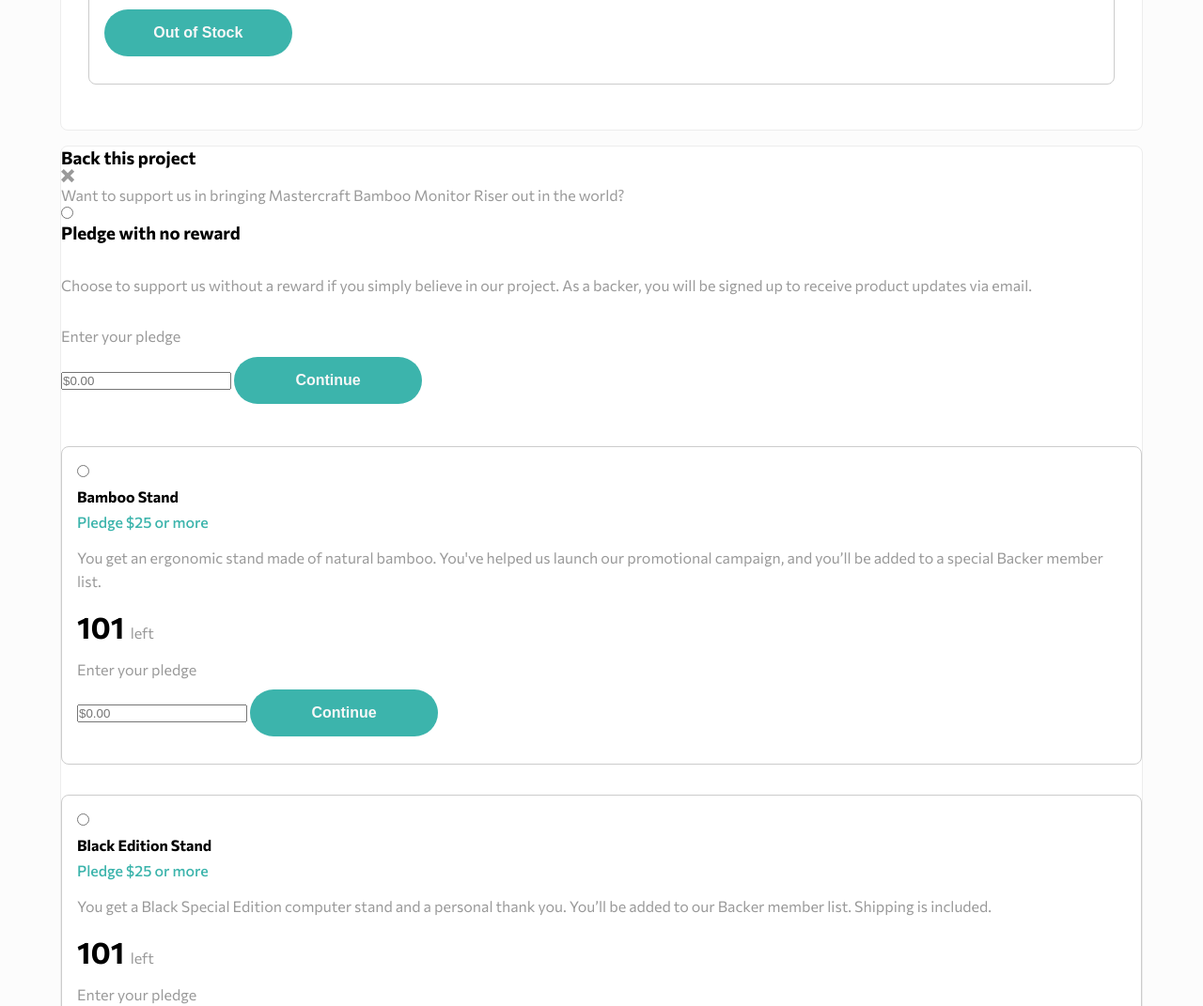
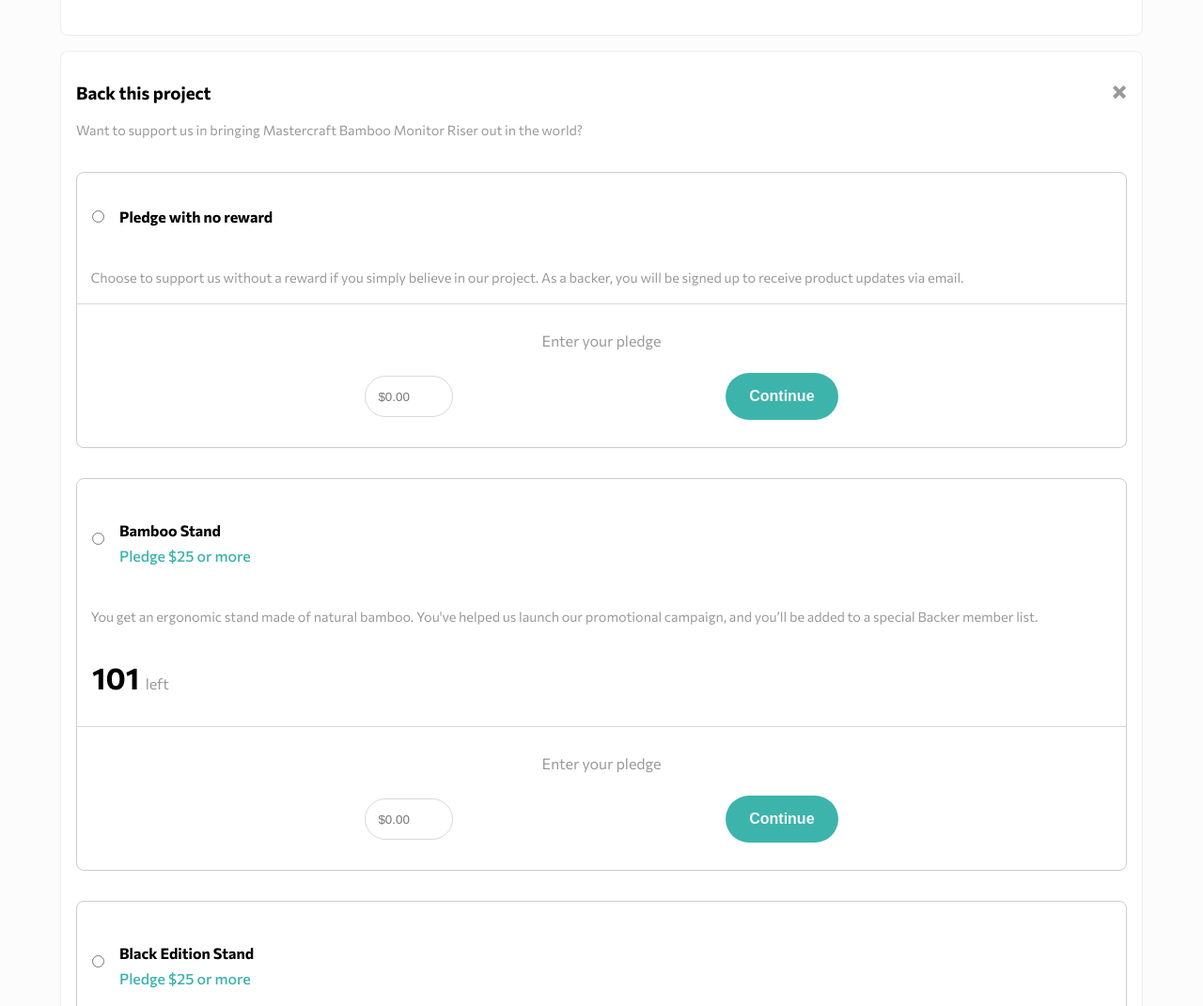
Before and after one commit to Lemano15/crowdFunding-Product-Page, a plain HTML site: page crowdfunding-product-page-main/index.html in a window 1280 px wide. Shown: the part 2040-3111 px from the top of the page at 94% size. Drawn offline with Linux system fonts and the light colour scheme.

Commit message:
mobile CSS excluding radio Inputs

```diff
--- a/crowdfunding-product-page-main/index.html
+++ b/crowdfunding-product-page-main/index.html
@@ -111,22 +111,27 @@
       </article>
     </section>
 
-    <section>
+    <section id="rewardSelections">
+      <div class="container">
         <h3>Back this project</h3>
         <img src="images/icon-close-modal.svg" alt="close button"/>
-      <p>Want to support us in bringing Mastercraft Bamboo Monitor Riser out in the world?</p>
+      </div>
+      <p class="paragraph selectionsSubtitle">Want to support us in bringing Mastercraft Bamboo Monitor Riser out in the world?</p>
 
-      <article class="supportOption">
-        <div class="supportSelector">
+      <article class="rewardOption rewardComponent">
+        <div class="rewardSelector">
+          <div class="selectorContainer">
             <input type="radio" class="supportInput">
-          <h3 class="supportTitle">Pledge with no reward</h3>
+            <span class="inputDot"></span>
           </div>
-        <p class="supportDescription paragraph">Choose to support us without a reward if you simply believe in our project. As a backer,
+          <h4 class="rewardTitle rewardTitleContainer">Pledge with no reward</h4>
+        </div>
+        <p class="rewardDescription paragraph">Choose to support us without a reward if you simply believe in our project. As a backer,
           you will be signed up to receive product updates via email.</p>
-        <div class="supportSelected">
-          <p class="supportSelected--message">Enter your pledge</p>
+        <div class="rewardSelected">
+          <p class="rewardSelected--message">Enter your pledge</p>
           <form class="donationForm">
-            <input type="input" placeholder="$0.00">
+            <input type="input" class="donationAmount" placeholder="$0.00">
             <button type="submit" class="submitPriceBttn rewardBttn">Continue</button>
           </form>
         </div>
@@ -135,7 +140,10 @@
       <article class="rewardComponent">
         <div>
           <div class="rewardSelector">
+            <div class="selectorContainer">
               <input type="radio" class="supportInput">
+              <span class="inputDot"></span>
+            </div>
             <div class="rewardTitleContainer">
               <h4 class="rewardTitle">Bamboo Stand</h4>
               <h4 class="rewardSubtitle">Pledge $25 or more</h4>
@@ -150,7 +158,7 @@
         <div class="rewardSelected">
           <p class="rewardSelected--message">Enter your pledge</p>
           <form class="donationForm">
-            <input type="input" placeholder="$0.00">
+            <input type="input" class="donationAmount" placeholder="$0.00">
             <button type="submit" class="bambooBttn rewardBttn">Continue</button>
           </form>
         </div>
@@ -159,7 +167,10 @@
       <article class="rewardComponent">
         <div>
           <div class="rewardSelector">
+            <div class="selectorContainer">
               <input type="radio" class="supportInput">
+              <span class="inputDot"></span>
+            </div>
             <div class="rewardTitleContainer">
               <h4 class="rewardTitle">Black Edition Stand</h4>
               <h4 class="rewardSubtitle">Pledge $25 or more</h4>
@@ -172,7 +183,7 @@
         <div class="rewardSelected">
           <p class="rewardSelected--message">Enter your pledge</p>
           <form class="donationForm">
-            <input type="input" placeholder="$0.00">
+            <input type="input" class="donationAmount" placeholder="$0.00">
             <button class="blackBttn rewardBttn">continue</button>
           </form>
         </div>
@@ -181,7 +192,10 @@
       <article class="rewardComponent">
         <div>
           <div class="rewardSelector">
+            <div class="selectorContainer">
               <input type="radio" class="supportInput">
+              <span class="inputDot"></span>
+            </div>
             <div class="rewardTitleContainer">
               <h4 class="rewardTitle">Mahogany Special Edition</h4>
               <h4 class="rewardSubtitle">Pledge $200 or more</h4>
@@ -195,7 +209,7 @@
         <div class="rewardSelected">
           <p class="rewardSelected--message">Enter your pledge</p>
           <form class="donationForm">
-            <input type="input" placeholder="$0.00">
+            <input type="input" class="donationAmount" placeholder="$0.00">
             <button class="bambooBttn rewardBttn">Continue</button>
           </form>
         </div>
@@ -203,12 +217,11 @@
     </section>
 
     <section id="donationCompletedPage">
-      <img src="images/icon-check.svg">
+      <img class="checkMark" src="images/icon-check.svg">
       <h2 class="thanksTitle">Thanks for your support!</h2>
       <p class="thanksMessage">
         Your pledge brings us one step closer to sharing Mastercraft Bamboo Monitor Riser worldwide. You will get
         an email once our campaign is completed.
-        Got it!
       </p>
       <button id="gotItBttn">Got it!</button>
     </section>
--- a/crowdfunding-product-page-main/styles.css
+++ b/crowdfunding-product-page-main/styles.css
@@ -88,6 +88,10 @@ button {
     color: hsl(0, 0%, 97%);
     border: none;
     font-weight: 700;
+}
+
+.donationAmount {
+    border: 1px solid hsl(0, 0%, 85%);
 }
 
 /*******
@@ -270,7 +274,8 @@ nav {
 
 .paragraph {
     line-height: 25px;
-    margin: 2em 0;
+    margin: 1.5em 0;
+    font-size: .9rem;
 }
 
 .rewardComponent {
@@ -300,6 +305,95 @@ nav {
 .rewardBttn {
     margin: .8em 0;
     padding: 1em;
+    max-width: 150px;
+}
+
+#rewardSelections {
+    padding: 1em;
+}
+
+#rewardSelections .rewardComponent {
+    padding: 0;
+    padding-top: .5em;
+}
+
+#rewardSelections .container {
+    justify-content: space-between;
+    margin: 1em 0;
+}
+
+#rewardSelections .rewardDescription {
+    padding: 0 1em;
+}
+
+#rewardSelections .rewardComponent .counter {
+    padding: 1em;
+}
+
+.selectionsSubtitle {
+    padding: 0;
+    margin: 0;
+}
+
+.rewardSelector {
+    display: flex;
+    align-items: center;
+    padding: 1.8em 1em;
+}
+
+
+.rewardTitleContainer {
+    margin: 0 1em;
+}
+
+.rewardSelected {
+    display: block;
+    padding: 1em;
+    text-align: center;
+    border-top: 1px solid hsl(0, 0%, 85%);
+}
+
+.rewardSelected--message {
+    padding: .8em 0;
+}
+
+.donationForm {
+    display: flex;
+    align-items: center;
+    justify-content: space-evenly;
+}
+
+.donationForm > button {
+    max-width: 120px;
+}
+
+.donationAmount {
+    max-width: 65px;
+    padding: 1em;
+    border-radius: 50px;
+}
+
+#donationCompletedPage {
+    padding: 1em .8em;
+    text-align: center;
+}
+
+.checkMark {
+    padding: 1em 0;
+}
+
+.thanksTitle {
+    font-size: 1.3rem;
+}
+
+.thanksMessage {
+    padding: 1em 0;
+    line-height: 30px;
+}
+
+#gotItBttn {
+    max-width: 140px;
+    margin: 1em 0;
 }
 
 section {
```
Lines whose indentation alone changed are shown as unchanged.
